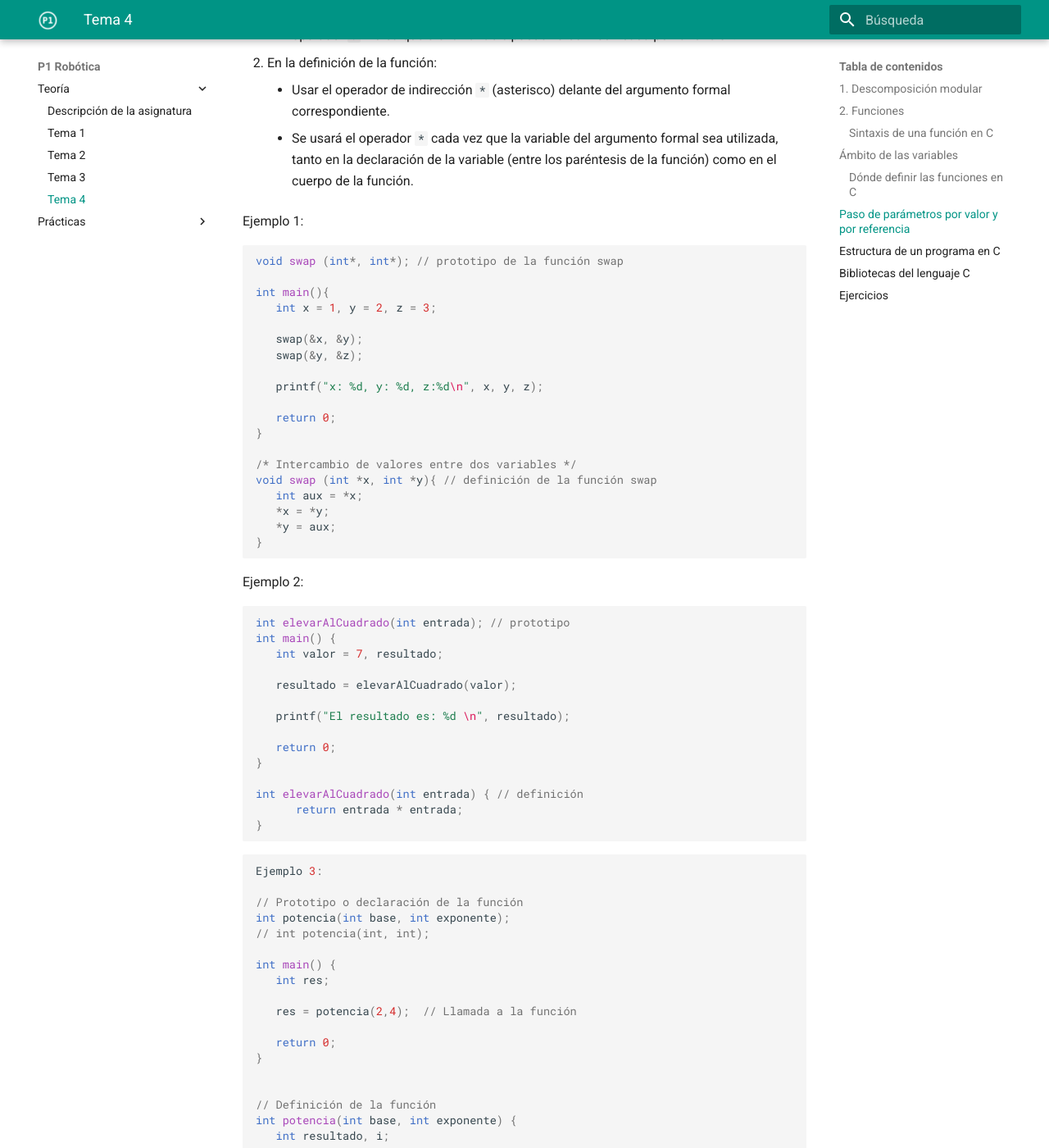
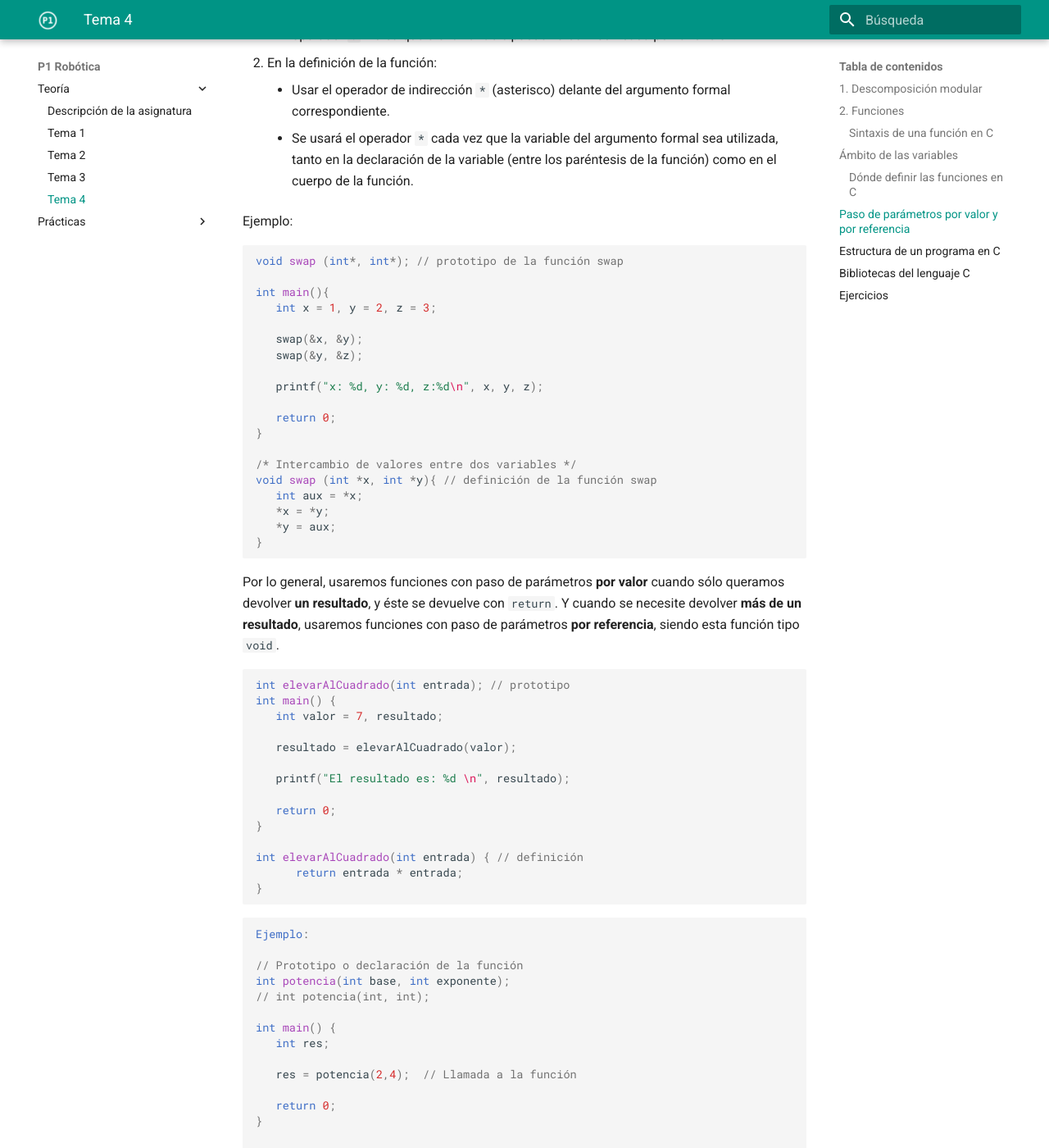
Before and after one commit to cpomares/p1-robotica, an MkDocs documentation site: the page built from docs/Teoria/tema04-descomposicion-modular/tema04-descomposicion-modular.md, in a window 1280 px wide and 1400 px high, scrolled down 9392 px. Shown: the whole window at 82% size. Built offline with MkDocs 1.6.1 and Material for MkDocs 9.7.7, drawn with Linux system fonts in a browser that asks for light colours; some of the changed text lies outside the part shown.

Commit message:
ejemplos

```diff
--- a/docs/Teoria/tema04-descomposicion-modular/tema04-descomposicion-modular.md
+++ b/docs/Teoria/tema04-descomposicion-modular/tema04-descomposicion-modular.md
@@ -367,7 +367,7 @@ Las modificaciones realizadas sobre el parámetro dentro de la función se tra
 	- Usar el operador de indirección `*` (asterisco) delante del argumento formal correspondiente.
 	- Se usará el operador `*` cada vez que la variable del argumento formal sea utilizada, tanto en la declaración de la variable (entre los paréntesis de la función) como en el cuerpo de la función.
 
-Ejemplo 1:
+Ejemplo:
 
 ~~~c
 void swap (int*, int*); // prototipo de la función swap
@@ -391,7 +391,7 @@ void swap (int *x, int *y){ // definición de la función swap
 }
 ~~~
 
-Ejemplo 2:
+Por lo general, usaremos funciones con paso de parámetros **por valor** cuando sólo queramos devolver **un resultado**, y éste se devuelve con `return`. Y cuando se necesite devolver **más de un resultado**, usaremos funciones con paso de parámetros **por referencia**, siendo esta función tipo `void`.
 
 ~~~c
 int elevarAlCuadrado(int entrada); // prototipo
@@ -408,11 +408,10 @@ int main() {
 int elevarAlCuadrado(int entrada) { // definición
       return entrada * entrada;
 }
-
 ~~~
 
 ~~~c
-Ejemplo 3:
+Ejemplo:
 
 // Prototipo o declaración de la función
 int potencia(int base, int exponente);
@@ -440,7 +439,7 @@ int potencia(int base, int exponente) {
 }
 ~~~
 
-Ejemplo 4:
+Ejemplo:
 
 ~~~c
 // Prototipos
```
Also changed, not shown: other parts of docs/Teoria/tema04-descomposicion-modular/tema04-descomposicion-modular.md (+0 -2 lines).
